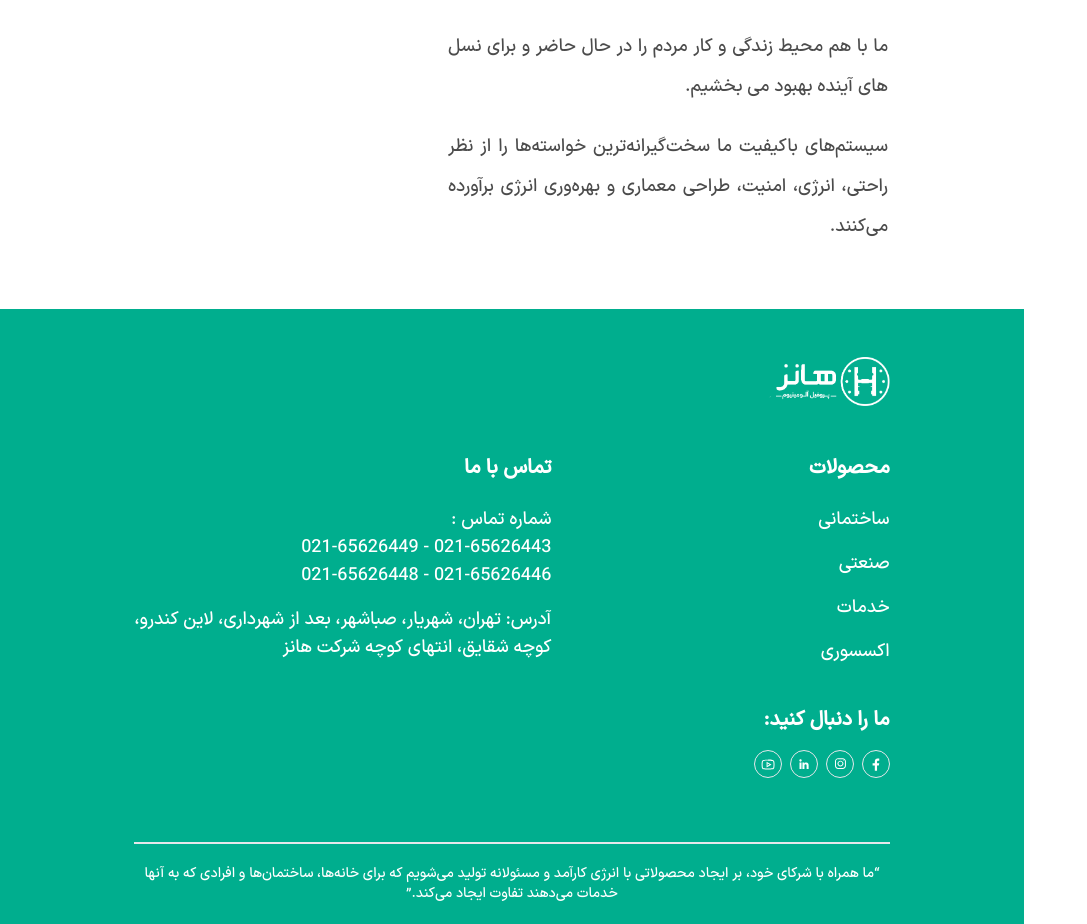
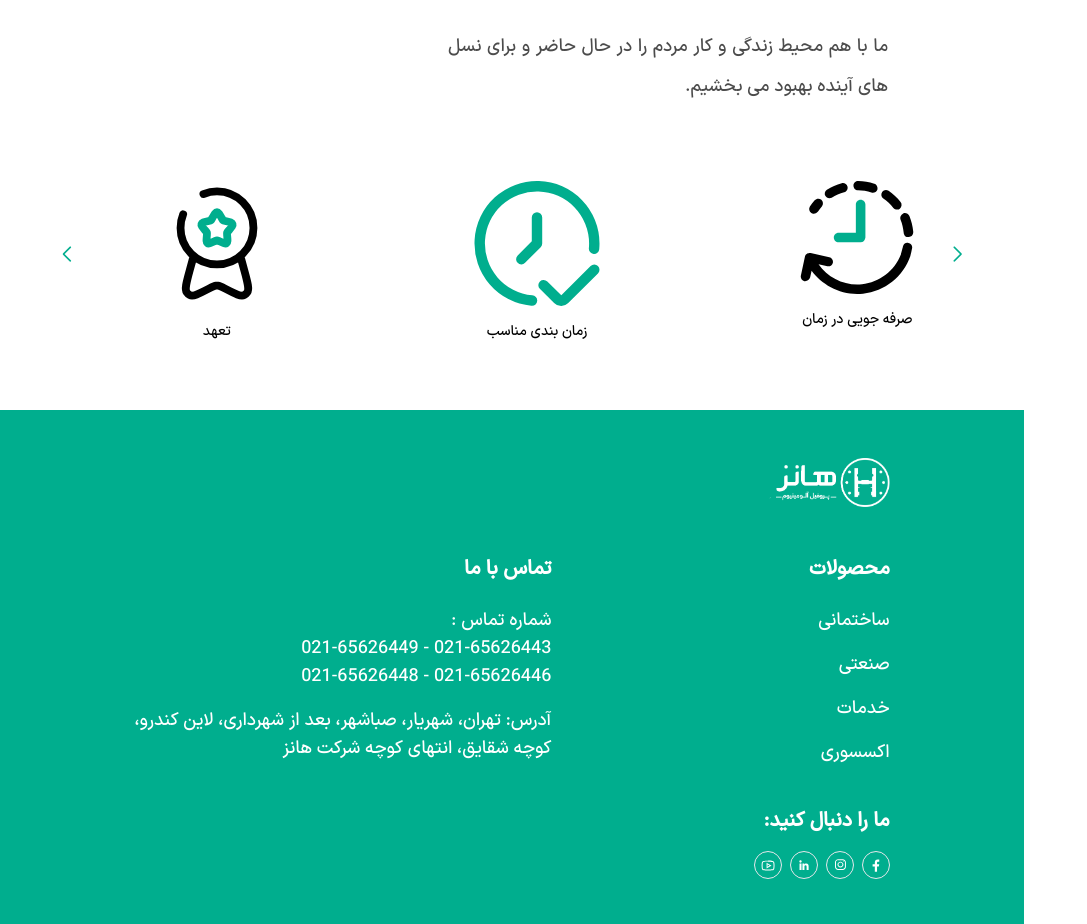
Before and after one commit to zahra-hsb/hanz-, a Next.js app: page /about in a window 1280 px wide. Shown: the part 1541-2465 px from the top of the page, without its empty margins (0-1087 px from the left). Built offline with nearby package versions, Linux system fonts and the light colour scheme.

Commit message:
id added to props and icons in about us page un commented

```diff
--- a/src/components/WhyHanzCarousel/index.jsx
+++ b/src/components/WhyHanzCarousel/index.jsx
@@ -16,7 +16,7 @@ const WhyHanzCarousel = () => {
     return (
         <>
             <div className="py-5 px-10" id="">
-                <Slider url={''} slidesPerView={4} slides={icons} textSlider={true} />
+                <Slider url={''} slidesPerView={4} slides={icons} textSlider={true} id={'about-icons'} />
             </div>
         </>
     )
--- a/src/components/aboutComponents/AboutUs/index.jsx
+++ b/src/components/aboutComponents/AboutUs/index.jsx
@@ -49,10 +49,10 @@ const AboutUs = () => {
                         <p className='xl:w-1/2 lg:w-1/3 w-full sm:text-lg mt-5 lg:mr-16 text-justify opacity-70 leading-9 sm:leading-10'>
                             ما با هم محیط زندگی و کار مردم را در حال حاضر و برای نسل های آینده بهبود می بخشیم.
                         </p>
-                        <p className="xl:w-1/2 lg:w-1/3 w-full sm:text-lg mt-5 lg:mr-16 text-justify opacity-70 leading-9 sm:leading-10">سیستم‌های باکیفیت ما سخت‌گیرانه‌ترین خواسته‌ها را از نظر راحتی، انرژی، امنیت، طراحی معماری و بهره‌وری انرژی برآورده می‌کنند.</p>
+                        {/* <p className="xl:w-1/2 lg:w-1/3 w-full sm:text-lg mt-5 lg:mr-16 text-justify opacity-70 leading-9 sm:leading-10">سیستم‌های باکیفیت ما سخت‌گیرانه‌ترین خواسته‌ها را از نظر راحتی، انرژی، امنیت، طراحی معماری و بهره‌وری انرژی برآورده می‌کنند.</p> */}
 
                     </div>
-                    {/* <Slider url={'/imageGallery'} slidesPerView={1} image1={banner} textSlider={false} /> */}
+                    <Slider url={'/imageGallery'} slidesPerView={1} image1={banner} textSlider={false} />
                     {/* <AboutSection2 /> */}
                     <div className='w-full flex justify-start mt-[-50px]'>
 
@@ -60,10 +60,10 @@ const AboutUs = () => {
                 </div>
 
             </div>
-            {/* <div className='w-[110%]'>
-                <WhyHanzHome />
+            <div className='w-[110%]'>
+                {/* <WhyHanzHome /> */}
                 <WhyHanzCarousel />
-            </div> */}
+            </div>
         </>
     )
 }
--- a/src/components/globalComponents/Slider/index.jsx
+++ b/src/components/globalComponents/Slider/index.jsx
@@ -8,18 +8,18 @@ import 'swiper/css/pagination';
 import 'swiper/css/scrollbar';
 import Link from 'next/link';
 
-function createElem(image, textSlider, textColor) {
+function createElem(image, textSlider, textColor, id) {
     return (
         <>
             <div className='overflow-hidden'>
-                <Image src={image} className='w-full transition duration-300 ease-in-out hover:scale-105' alt='hanz' />
+                <Image src={image} id={id} className='w-full transition duration-300 ease-in-out hover:scale-105' alt='hanz' />
             </div>
-            <p className={`${textColor} text-xs sm:text-sm pt-4`}>{textSlider}</p>
+            <p className={`${textColor} text-xs sm:text-sm pt-4`} id={id}>{textSlider}</p>
         </>
     );
 }
 
-const Slider = ({ url, slidesPerView = 1, slides = [], textSlider, banner, textColor }) => {
+const Slider = ({ url, slidesPerView = 1, slides = [], textSlider, banner, textColor, id }) => {
     const [textShow, setTextShow] = useState(textSlider);
 
     console.log(slides)
@@ -53,7 +53,7 @@ const Slider = ({ url, slidesPerView = 1, slides = [], textSlider, banner, textC
                             {/* {createElem(slide.image, slide.text || textSlider)} */}
                             {textShow ? (
                                 <Link href={`${url}`}>
-                                    {createElem(slide.image, slide.text, textColor)}
+                                    {createElem(slide.image, slide.text, textColor, id)}
                                 </Link>
                             ) : (
                                 <Link href={`${url}`}>
--- a/src/styles/globals.css
+++ b/src/styles/globals.css
@@ -103,6 +103,12 @@ div.swiper-button-next::after {
   display: none!important;
 }
 
+#about-icons{
+  width: 250px;
+  text-align: center;
+}
+
+
 /* #WhyHanzHome-carousel .swiper-wrapper {
   display: flex!important;
   justify-content: space-between!important;
```
